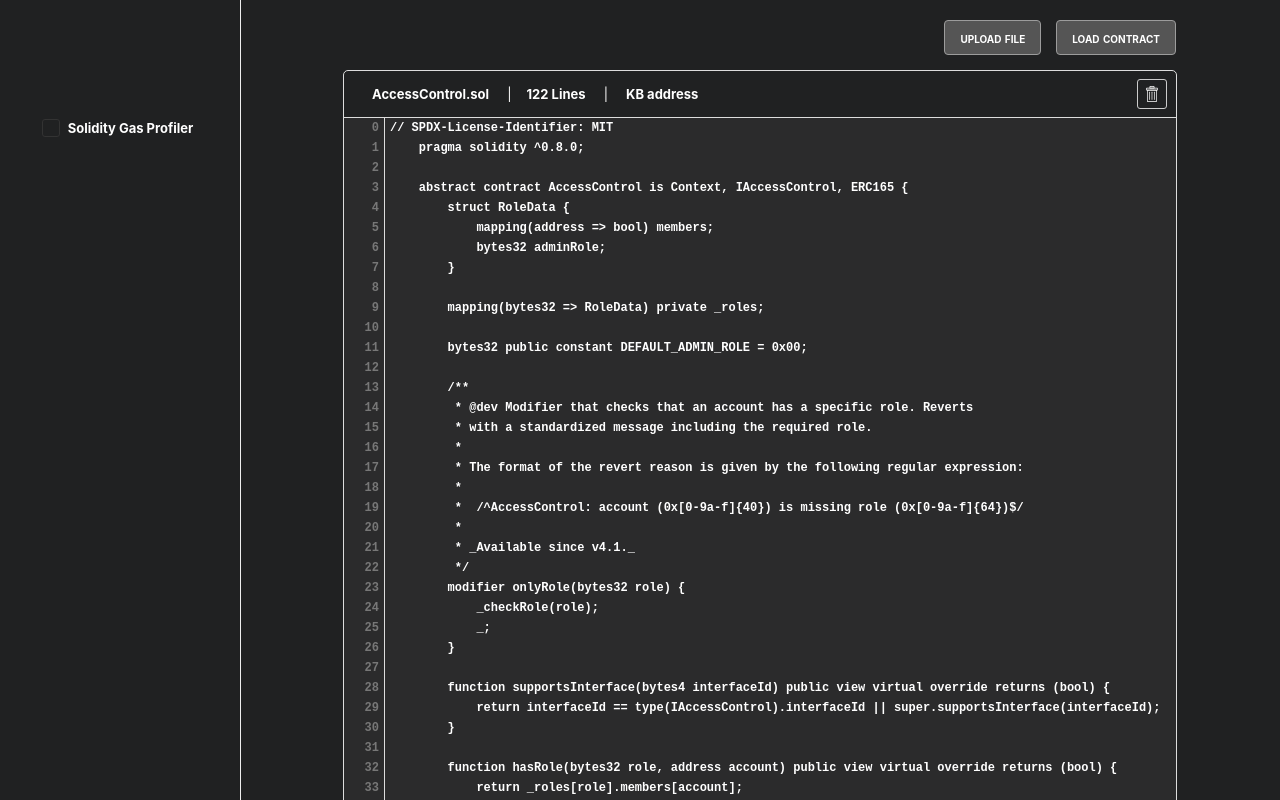
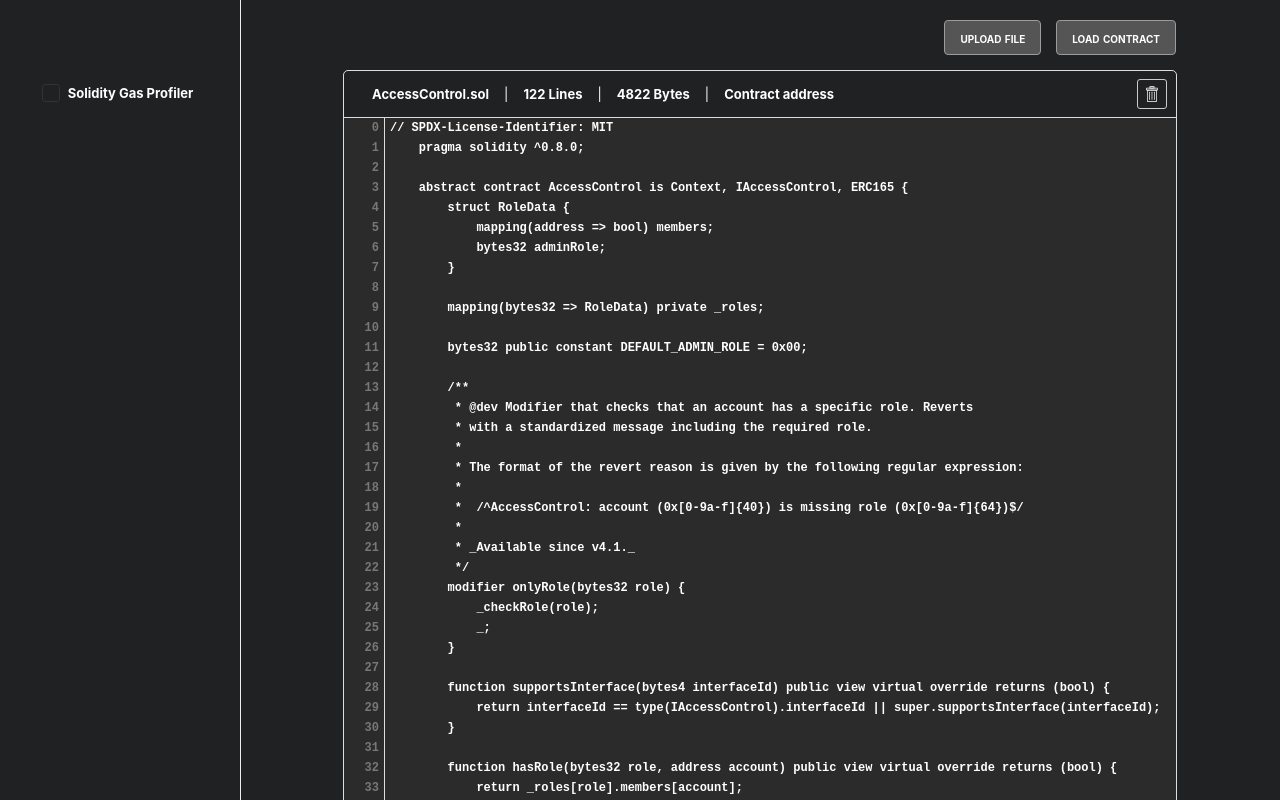
Before and after one commit to vlmlee/Gas-Profiler, a React (Create React App) app: page / in a window 1280 px wide. Shown: the top 800 px of the page. Built offline with nearby package versions, Linux system fonts and the light colour scheme.

Commit message:
more cleanup

```diff
--- a/src/App.scss
+++ b/src/App.scss
@@ -30,7 +30,7 @@ body {
             &__title {
                 text-align: center;
                 position: relative;
-                top: 115px;
+                top: 80px;
             }
 
             &__icon {
--- a/src/App.tsx
+++ b/src/App.tsx
@@ -4,22 +4,31 @@ import Button from './components/Button';
 import MOCK_CONTRACT from './mocks/MockContract';
 import Contract, { IContract } from './components/Contract';
 import React from 'react';
+import getByteSize from './helpers/getByteSize';
+import byteSize from './helpers/getByteSize';
 
 function App() {
-    const [contracts, setContracts] = useState([
-        {
-            name: 'AccessControl',
-            contents: MOCK_CONTRACT,
-            size: 0,
-            address: ''
-        }
-    ]);
+    const [contract, setContract] = useState({
+        name: 'AccessControl',
+        contents: MOCK_CONTRACT,
+        size: 0,
+        address: ''
+    });
 
     const uploadFile = () => {
         let file = (document.getElementById('file') as any).files[0];
         let formData = new FormData();
         formData.append('file', file);
-        fetch('/upload-contract', { method: 'POST', body: formData });
+        fetch('/upload-contract', { method: 'POST', body: formData })
+            .then(res => res.json())
+            .then((res: any) => {
+                setContract(prev => {
+                    return {
+                        ...prev,
+                        contents: res
+                    };
+                });
+            });
     };
 
     return (
@@ -37,11 +46,8 @@ function App() {
                     </label>
                 </header>
                 <div>
-                    {contracts.length > 0 &&
-                        contracts.map((contract: IContract, index: number) => (
-                            <Contract key={index} contract={contract} />
-                        ))}
-                    {contracts.length === 0 && <div>Upload a contract</div>}
+                    {contract && <Contract key={contract.name} contract={contract} />}
+                    {!contract && <div>Upload a contract</div>}
                 </div>
             </main>
         </div>
--- a/src/components/Contract.tsx
+++ b/src/components/Contract.tsx
@@ -1,5 +1,6 @@
 import React, { useState } from 'react';
 import './Contract.scss';
+import getByteSize from '../helpers/getByteSize';
 
 export interface IContract {
     name: string;
@@ -9,8 +10,7 @@ export interface IContract {
 }
 
 export default function Contract({ contract }: { contract: IContract }) {
-    const [contractContents, setContractContents] = useState(contract.contents);
-    const rawString = JSON.stringify(contractContents);
+    const rawString = JSON.stringify(contract.contents); // saves formatting
     const lines = rawString.slice(1, rawString.length - 1).split('\\n');
     const numberOfLines = lines.length;
 
@@ -27,14 +27,19 @@ export default function Contract({ contract }: { contract: IContract }) {
         return rows;
     };
 
+    const size = getByteSize(rawString);
+
     return (
         <div className="contract__container">
             <div className="contract__header">
-                <span>{contract.name}.sol</span> <span className={'separator'}>|</span>
-                <span>{numberOfLines - 1} Lines</span> <span className={'separator'}>|</span>
-                <span> KB</span>
-                <span className={'address'}> address</span>
-                <img className={'trash-icon'} src={'/delete-10400.svg'}></img>
+                <span>{contract.name}.sol</span>
+                <span className={'separator'}>|</span>
+                <span>{numberOfLines - 1} Lines</span>
+                <span className={'separator'}>|</span>
+                <span>{size} Bytes</span>
+                <span className={'separator'}>|</span>
+                <span className={'address'}>Contract address</span>
+                <img className={'trash-icon'} src={'/delete-10400.svg'} alt={'delete'}></img>
             </div>
             <div className="contract__contents__container">
                 <pre className={'contract__contents'}>{renderRows()}</pre>
--- /dev/null
+++ b/src/helpers/getByteSize.ts
@@ -0,0 +1,5 @@
+const byteSize = (str: string): number => {
+    return new Blob([str]).size;
+};
+
+export default byteSize;
```
